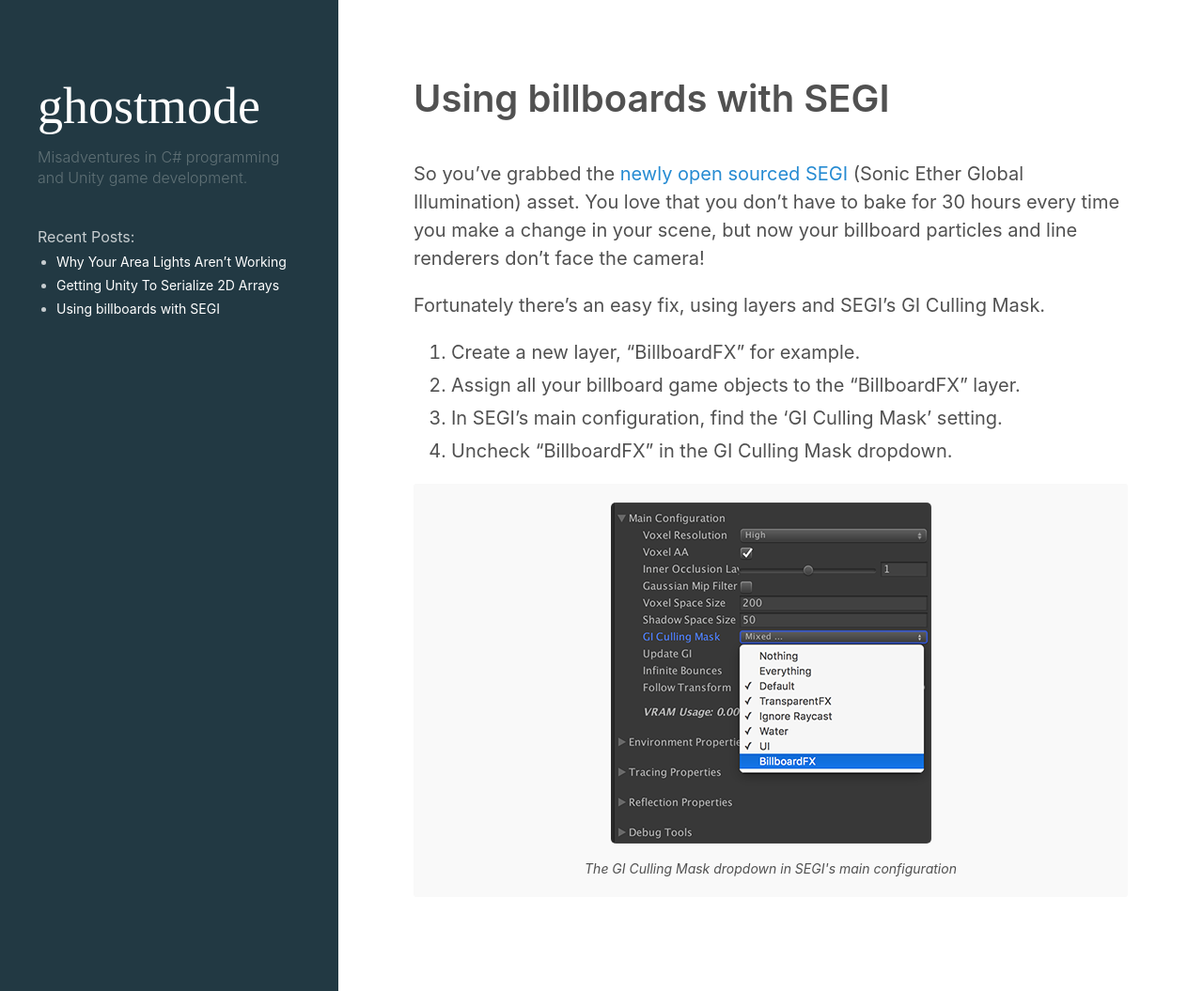
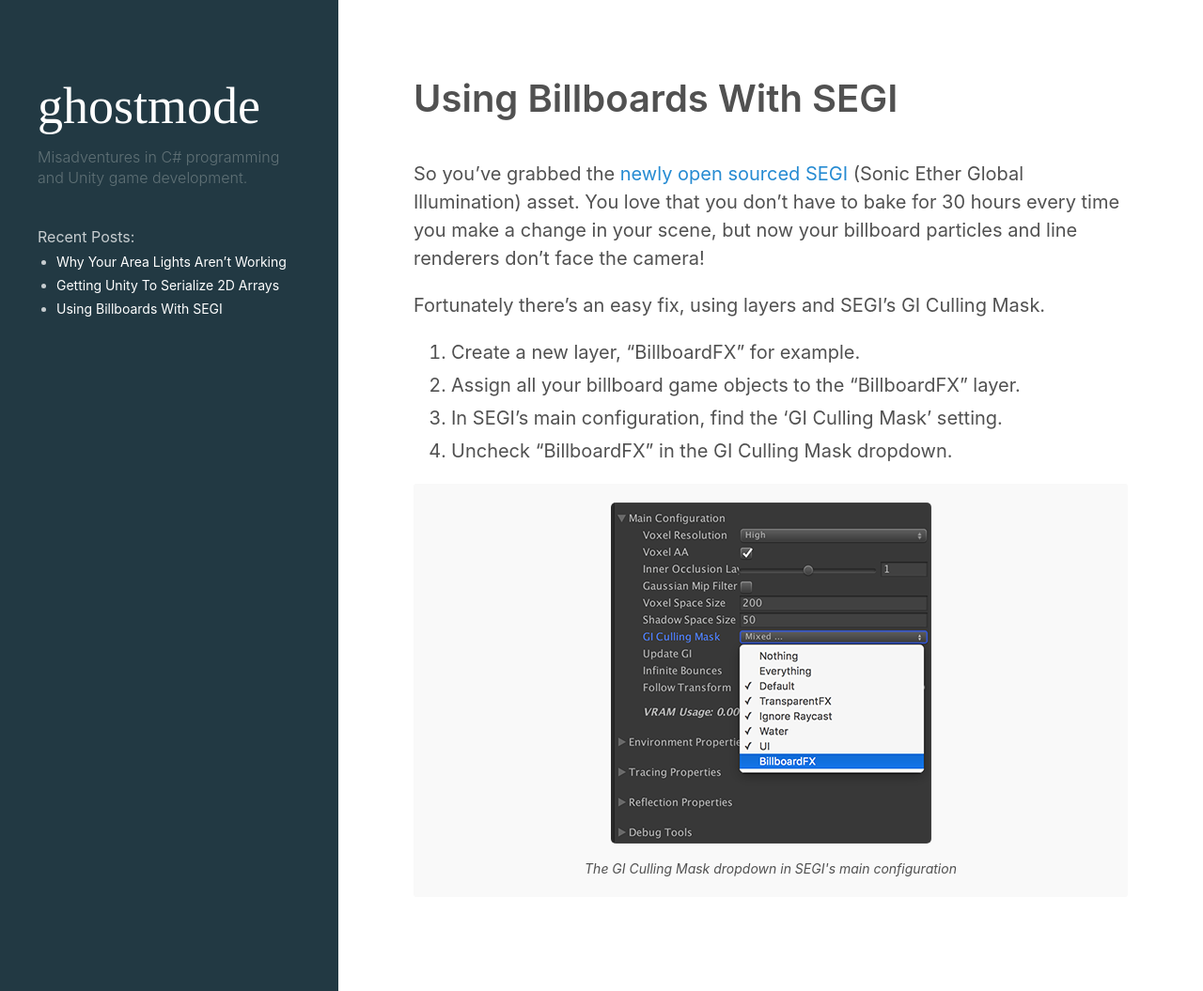
Before and after one commit to teamghostmode/teamghostmode.github.io, a Jekyll site: the page built from _posts/2017-10-07-segi-billboards.markdown, in a window 1280 px wide. Shown: the whole page at 94% size. Built offline with Jekyll 4.4.1, drawn with Linux system fonts in a browser that asks for light colours; some web fonts are replaced.

```diff
--- a/_posts/2017-10-07-segi-billboards.markdown
+++ b/_posts/2017-10-07-segi-billboards.markdown
@@ -1,6 +1,6 @@
 ---
 layout: post
-title:  "Using billboards with SEGI"
+title:  "Using Billboards With SEGI"
 ---
 So you’ve grabbed the [newly open sourced SEGI](https://forum.unity.com/threads/segi-fully-dynamic-global-illumination.410310/) (Sonic Ether Global Illumination) asset. You love that you don’t have to bake for 30 hours every time you make a change in your scene, but now your billboard particles and line renderers don’t face the camera!
 
```
